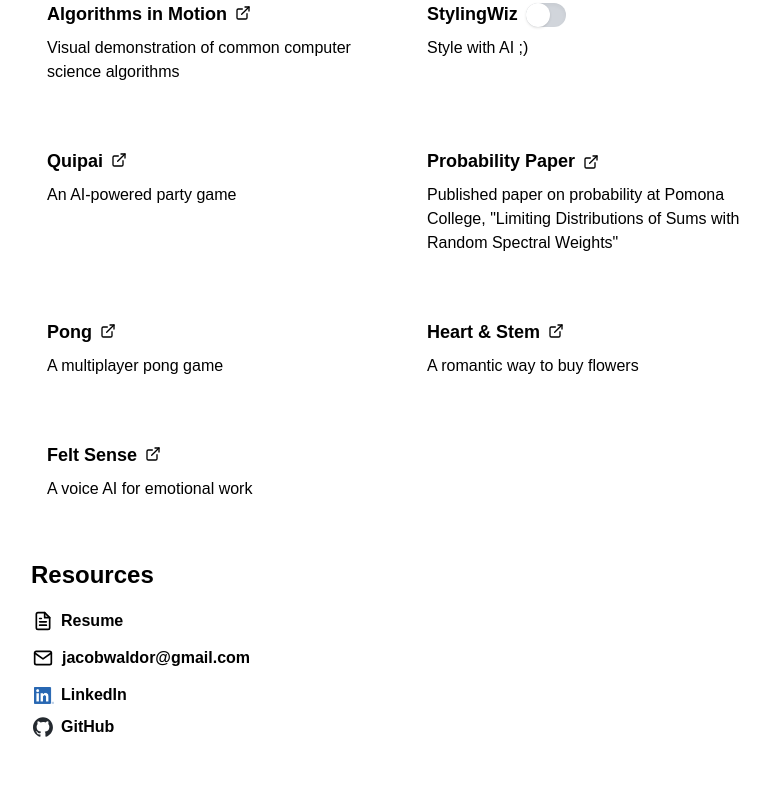
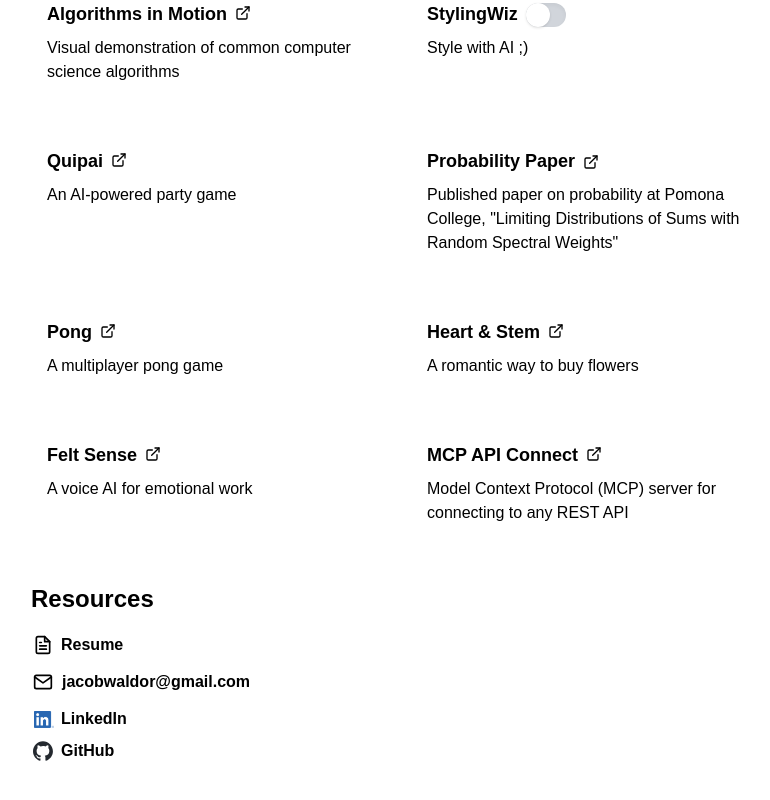
Before and after one commit to jwaldor/newsite, a React (Vite) app: page / in a window 1280 px wide. Shown: the part 485-1285 px from the top of the page, without its empty margins (241-1011 px from the left). Built offline with nearby package versions, Linux system fonts and the light colour scheme.

Commit message:
add mcp project

```diff
--- a/src/Homepage.tsx
+++ b/src/Homepage.tsx
@@ -200,6 +200,23 @@ function App() {
                   </h3>
                   <p {...useGenerateTags("projectDescriptionStyle", state)} className="mb-2">A voice AI for emotional work</p>
                 </div>
+                <div className="p-4 rounded-lg">
+                  <h3 {...useGenerateTags("projectTitleStyle", state)}>
+                    <a href="https://www.npmjs.com/package/mcp-api-connect" className="inline-block">
+                      MCP API Connect
+                    </a>
+                    <a href="https://www.npmjs.com/package/mcp-api-connect" className="ml-2 inline-block align-middle">
+                      <svg xmlns="http://www.w3.org/2000/svg" width="16" height="16" viewBox="0 0 24 24" fill="none" stroke="currentColor" strokeWidth="2" strokeLinecap="round" strokeLinejoin="round" className="relative -top-[2px]">
+                        <path d="M18 13v6a2 2 0 0 1-2 2H5a2 2 0 0 1-2-2V8a2 2 0 0 1 2-2h6"></path>
+                        <polyline points="15 3 21 3 21 9"></polyline>
+                        <line x1="10" y1="14" x2="21" y2="3"></line>
+                      </svg>
+                    </a>
+                  </h3>
+                  <p {...useGenerateTags("projectDescriptionStyle", state)} className="mb-2">
+                    Model Context Protocol (MCP) server for connecting to any REST API
+                  </p>
+                </div>
               </div>
             </section>
 
```
